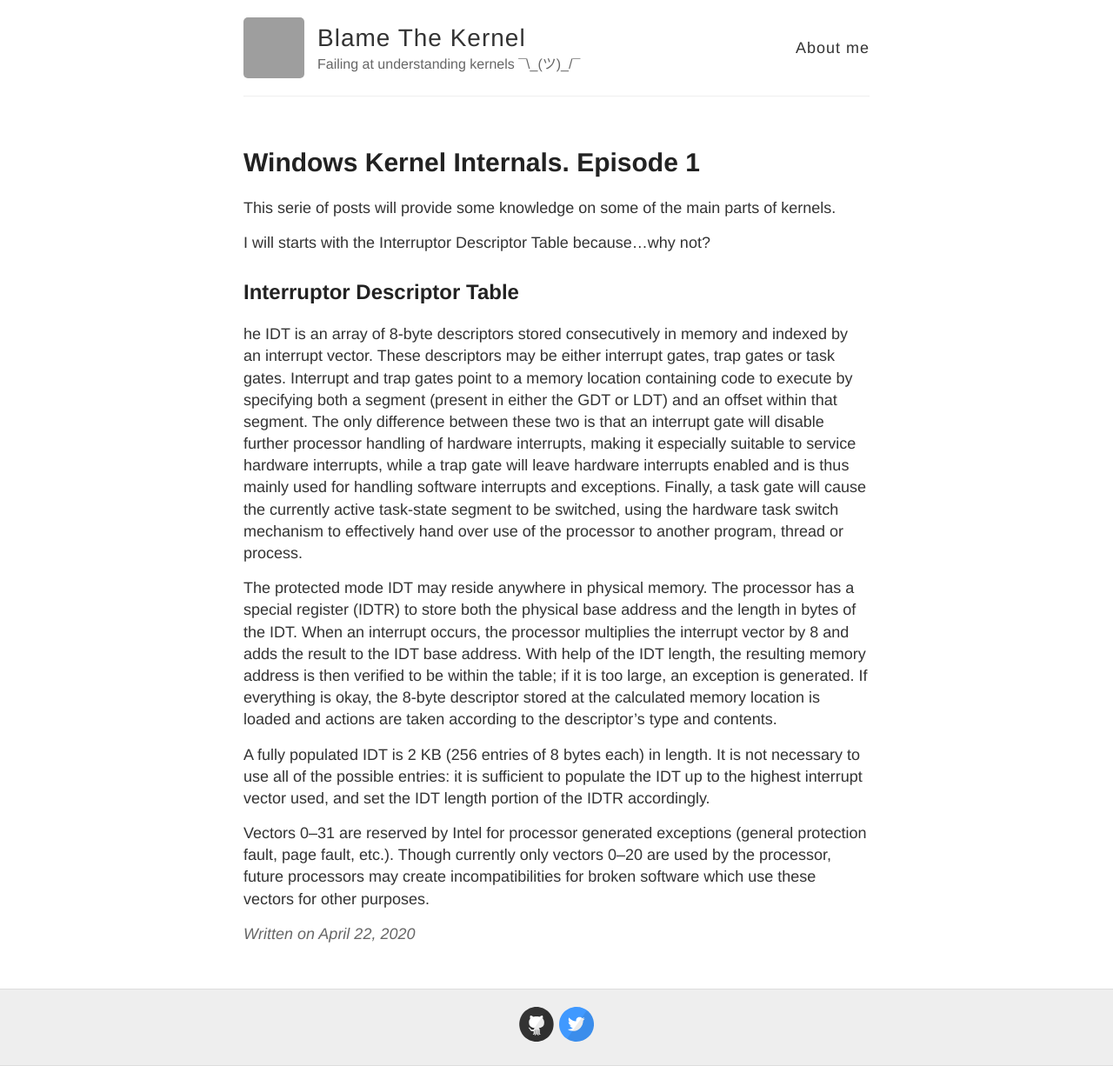
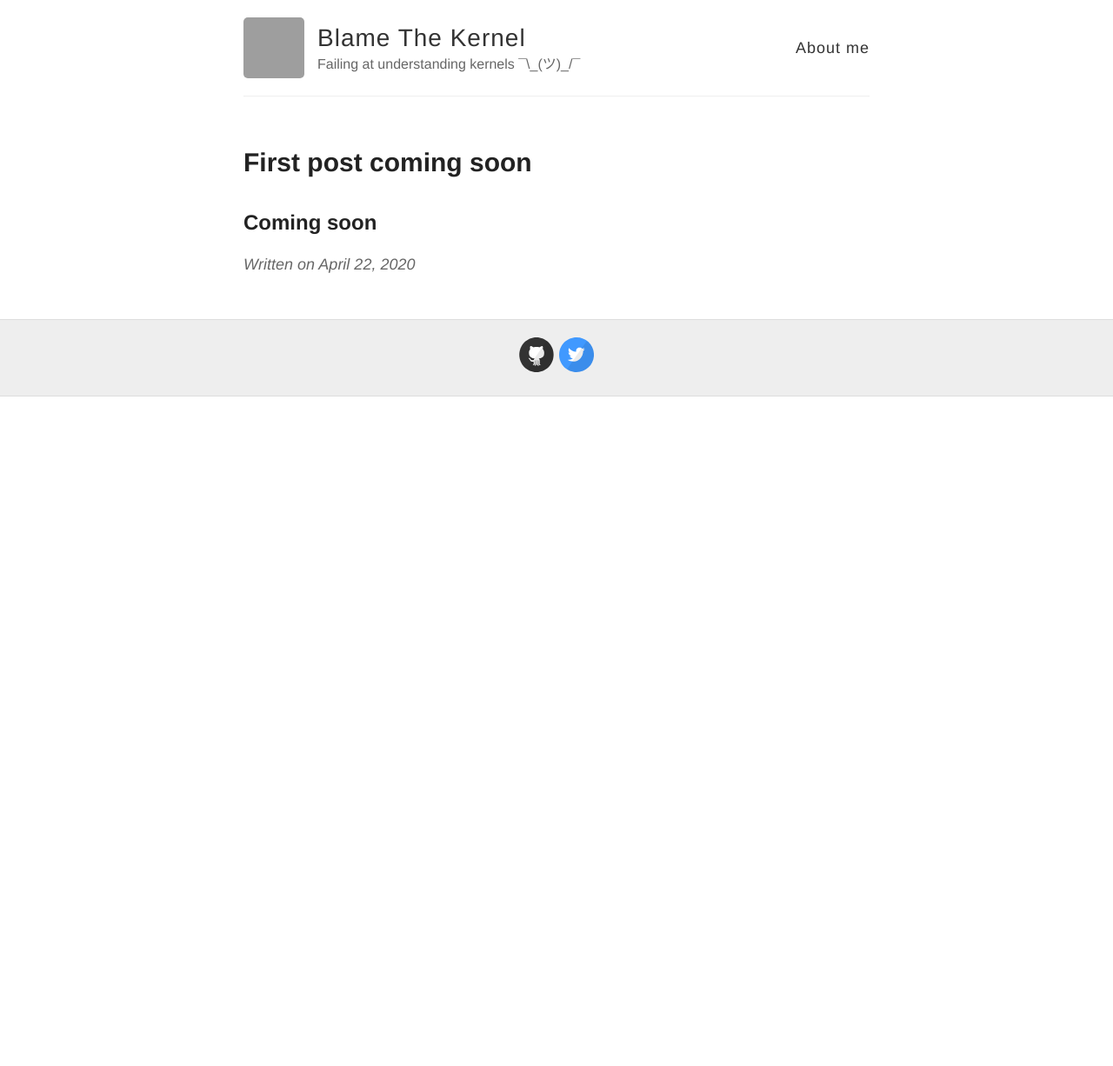
Before and after one commit to BlameTheKernel/blamethekernel2.github.io, a Jekyll site: the page built from _posts/2020-04-22-IDT.md, in a window 1280 px wide. Shown: the whole page at 87% size. Built offline with Jekyll 4.4.1, drawn with Linux system fonts in a browser that asks for light colours; after the commit the page ends 900 px from its top, so only the background shows below that; grey boxes are pictures that could not be loaded.

Commit message:
Update 2020-04-22-IDT.md

```diff
--- a/_posts/2020-04-22-IDT.md
+++ b/_posts/2020-04-22-IDT.md
@@ -1,19 +1,7 @@
 ---
 layout: post
-title: Windows Kernel Internals. Episode 1
+title: First post coming soon
 ---
 
-This serie of posts will provide some knowledge on some of the main parts of kernels.
 
-I will starts with the Interruptor Descriptor Table because...why not?
-
-
-## Interruptor Descriptor Table
-
-he IDT is an array of 8-byte descriptors stored consecutively in memory and indexed by an interrupt vector. These descriptors may be either interrupt gates, trap gates or task gates. Interrupt and trap gates point to a memory location containing code to execute by specifying both a segment (present in either the GDT or LDT) and an offset within that segment. The only difference between these two is that an interrupt gate will disable further processor handling of hardware interrupts, making it especially suitable to service hardware interrupts, while a trap gate will leave hardware interrupts enabled and is thus mainly used for handling software interrupts and exceptions. Finally, a task gate will cause the currently active task-state segment to be switched, using the hardware task switch mechanism to effectively hand over use of the processor to another program, thread or process.
-
-The protected mode IDT may reside anywhere in physical memory. The processor has a special register (IDTR) to store both the physical base address and the length in bytes of the IDT. When an interrupt occurs, the processor multiplies the interrupt vector by 8 and adds the result to the IDT base address. With help of the IDT length, the resulting memory address is then verified to be within the table; if it is too large, an exception is generated. If everything is okay, the 8-byte descriptor stored at the calculated memory location is loaded and actions are taken according to the descriptor's type and contents.
-
-A fully populated IDT is 2 KB (256 entries of 8 bytes each) in length. It is not necessary to use all of the possible entries: it is sufficient to populate the IDT up to the highest interrupt vector used, and set the IDT length portion of the IDTR accordingly.
-
-Vectors 0–31 are reserved by Intel for processor generated exceptions (general protection fault, page fault, etc.). Though currently only vectors 0–20 are used by the processor, future processors may create incompatibilities for broken software which use these vectors for other purposes.
+## Coming soon
```
